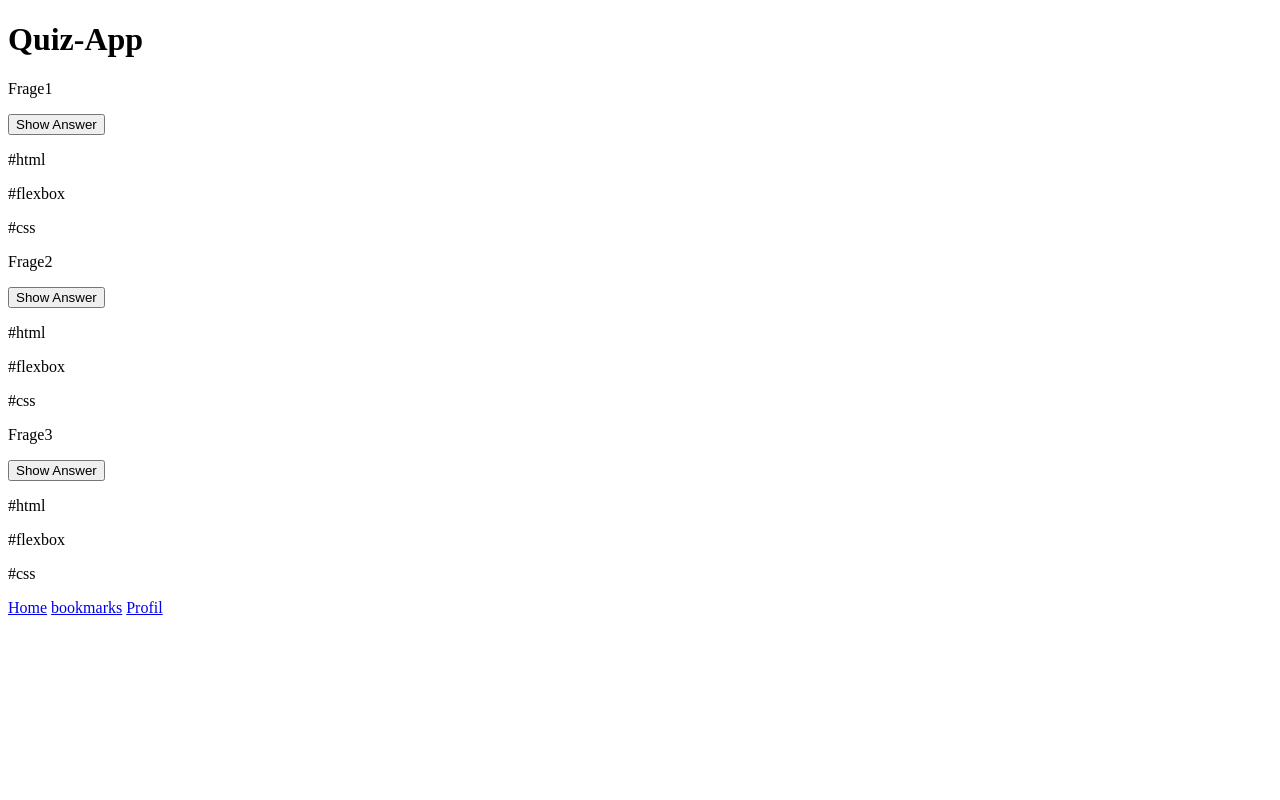
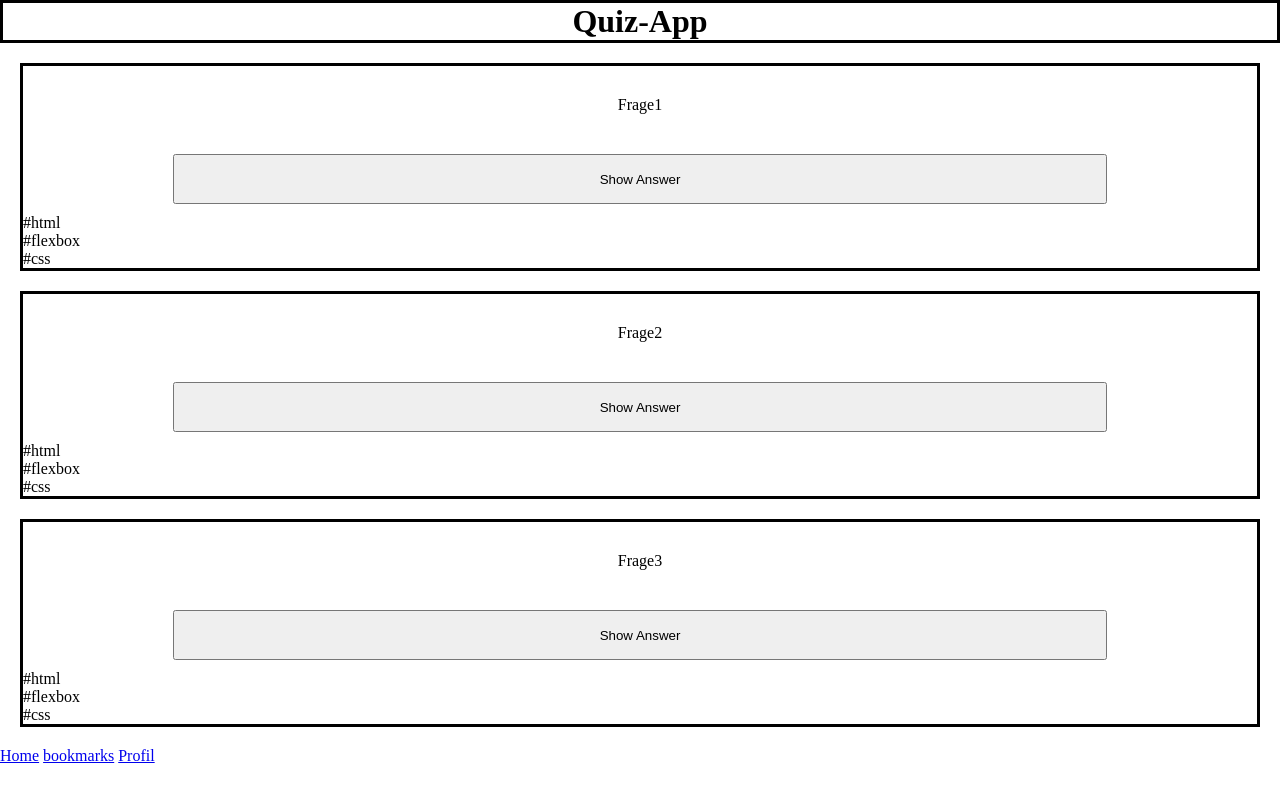
Before and after one commit to NilsOt1/Quiz-App, a plain HTML site: page index.html in a window 1280 px wide. Drawn offline with Linux system fonts and the light colour scheme.

Commit message:
add style to header and questions

```diff
--- a/css/styles.css
+++ b/css/styles.css
@@ -0,0 +1,31 @@
+* {
+  box-sizing: border-box;
+  padding: 0;
+  margin: 0;
+}
+header {
+  border: solid;
+  display: flex;
+  justify-content: center;
+}
+.question1,
+.question2,
+.question3 {
+  border: solid;
+  margin: 20px;
+  display: flex;
+  flex-direction: column;
+}
+.Frage1,
+.Frage2,
+.Frage3 {
+  text-align: center;
+  margin: 30px;
+}
+.button1,
+.button2,
+.button3 {
+  justify-content: center;
+  height: 50px;
+  margin: 10px 150px;
+}
--- a/index.html
+++ b/index.html
@@ -13,7 +13,7 @@
     </header>
     <main>
       <section class="question1">
-        <p>Frage1</p>
+        <p class="Frage1">Frage1</p>
         <button type="button" class="button1">Show Answer</button>
         <section class="categories1">
           <p class="tag1">#html</p>
@@ -22,7 +22,7 @@
         </section>
       </section>
       <section class="question2">
-        <p>Frage2</p>
+        <p class="Frage2">Frage2</p>
         <button type="button" class="button2">Show Answer</button>
         <section class="categories2">
           <p class="tag4">#html</p>
@@ -31,7 +31,7 @@
         </section>
       </section>
       <section class="question3">
-        <p>Frage3</p>
+        <p class="Frage3">Frage3</p>
         <button type="button" class="button3">Show Answer</button>
         <section class="categories3">
           <p class="tag7">#html</p>
```
